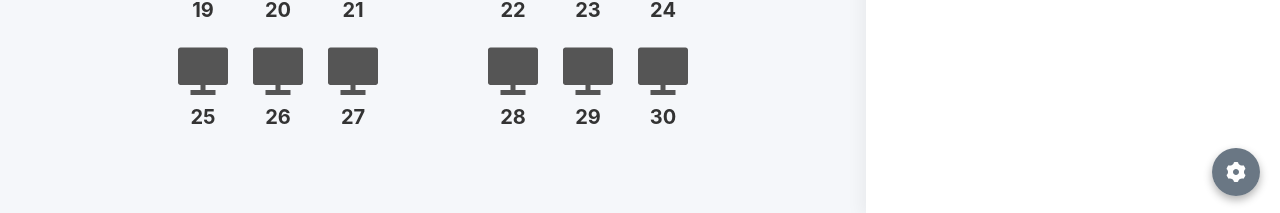
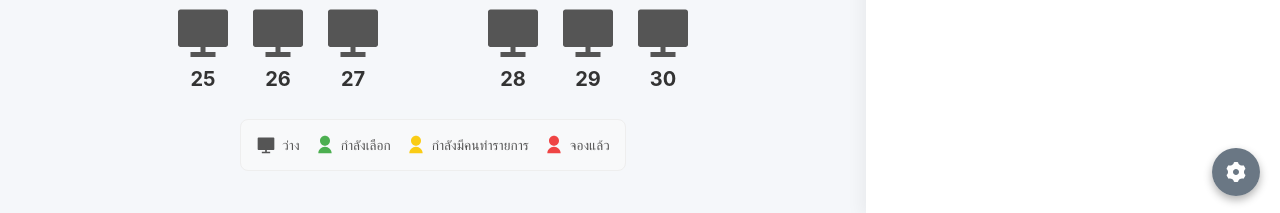
Before and after one commit to ATP-MiNTo/Room_Booked, a React (Vite) app in the folder frontend/: page / in a window 1280 px wide. Shown: the part 584-797 px from the top of the page. Built offline with nearby package versions, Linux system fonts and the light colour scheme; no server answers.

Commit message:
Add Seat Status Keys to the SeatMap component

```diff
--- a/frontend/src/components/SeatMap.jsx
+++ b/frontend/src/components/SeatMap.jsx
@@ -1,3 +1,4 @@
+// src/components/SeatMap.jsx
 import { RiComputerFill, RiUserFill } from "react-icons/ri";
 import '../styles/App.css';
 
@@ -7,7 +8,6 @@ const Seat = ({ seatNumber, isSelected, isBooked, isLocked, onClick }) => {
   else if (isSelected) iconColor = "#4CAF50";
   else if (isLocked) iconColor = "#facc15";
 
-  // เช็กว่าโดนจอง หรือมีคนกำลังกดอยู่ (สีเหลือง) จะกดไม่ได้
   const isDisabled = isBooked || isLocked;
 
   return (
@@ -18,7 +18,7 @@ const Seat = ({ seatNumber, isSelected, isBooked, isLocked, onClick }) => {
         cursor: isDisabled ? 'not-allowed' : 'pointer',
         opacity: isBooked ? 0.6 : 1,
         transition: 'transform 0.2s',
-        animation: isLocked ? 'pulse 2s infinite' : 'none' // แอนิเมชันกระพริบเบาๆ (ถ้าอยากใส่เพิ่มใน css)
+        animation: isLocked ? 'pulse 2s infinite' : 'none'
       }}
       onMouseEnter={(e) => !isDisabled && (e.currentTarget.style.transform = 'scale(1.1)')}
       onMouseLeave={(e) => (e.currentTarget.style.transform = 'scale(1)')}
@@ -45,7 +45,6 @@ const SeatMap = ({ onSelectSeat, selectedSeatId, bookedSeats = [], lockedSeats =
     const dateStr = `${selectedDate.getFullYear()}-${String(selectedDate.getMonth() + 1).padStart(2, '0')}-${String(selectedDate.getDate()).padStart(2, '0')}`;
     const seatKey = `${dateStr}_${startTime}_Seat${seat.number}`;
 
-    // เช็กว่าโต๊ะนี้อยู่ในรายการ lockedSeats ไหม และต้องไม่ใช่โต๊ะที่เราเลือกอยู่เอง
     const isLocked = lockedSeats.includes(seatKey) && String(selectedSeatId) !== String(seat.number);
 
     return (
@@ -78,6 +77,37 @@ const SeatMap = ({ onSelectSeat, selectedSeatId, bookedSeats = [], lockedSeats =
           {rightSideSeats.map(renderSeat)}
         </div>
       </div>
+
+      {/* ✨ โซนคำอธิบายสัญลักษณ์ (Legend) เพิ่มใหม่ตรงนี้ครับ ✨ */}
+      <div style={{
+          display: 'flex',
+          justifyContent: 'center',
+          gap: '15px',
+          marginTop: '25px',
+          flexWrap: 'wrap',
+          padding: '15px',
+          backgroundColor: '#f8f9fa',
+          borderRadius: '8px',
+          border: '1px solid #eee'
+      }}>
+          <div style={{ display: 'flex', alignItems: 'center', gap: '6px' }}>
+              <RiComputerFill color="#555" size={20} />
+              <span style={{fontSize: '0.85rem', color: '#555', fontWeight: 'bold'}}>ว่าง</span>
+          </div>
+          <div style={{ display: 'flex', alignItems: 'center', gap: '6px' }}>
+              <RiUserFill color="#4CAF50" size={20} />
+              <span style={{fontSize: '0.85rem', color: '#555', fontWeight: 'bold'}}>กำลังเลือก</span>
+          </div>
+          <div style={{ display: 'flex', alignItems: 'center', gap: '6px' }}>
+              <RiUserFill color="#facc15" size={20} />
+              <span style={{fontSize: '0.85rem', color: '#555', fontWeight: 'bold'}}>กำลังมีคนทำรายการ</span>
+          </div>
+          <div style={{ display: 'flex', alignItems: 'center', gap: '6px' }}>
+              <RiUserFill color="#ef4444" size={20} />
+              <span style={{fontSize: '0.85rem', color: '#555', fontWeight: 'bold'}}>จองแล้ว</span>
+          </div>
+      </div>
+
     </div>
   );
 }
```
Also changed, not shown: 1 other file (tests, documents, lock files or other folders).
